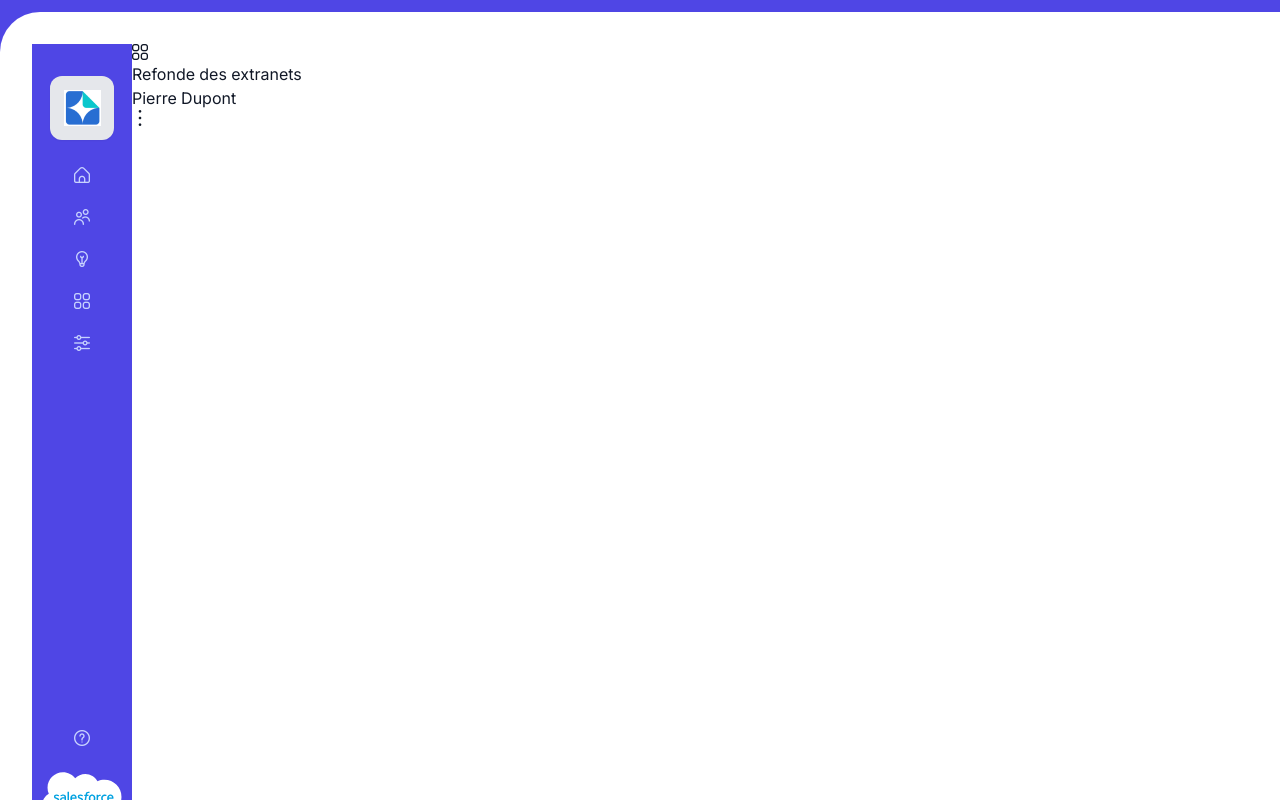
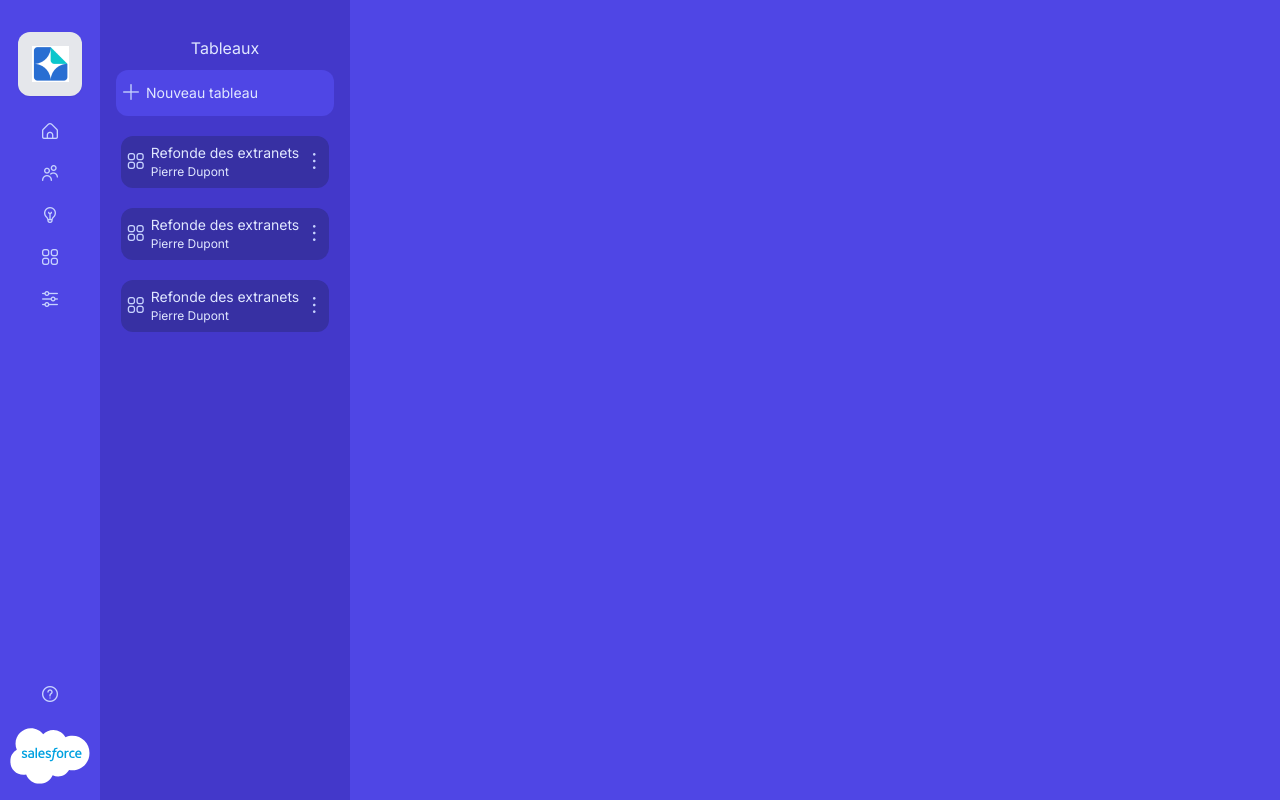
Before and after one commit to WildCodeSchool/2023-03-JS-TLSE-P3-Salesforce, a React (Vite) app in the folder frontend/: page / in a window 1280 px wide. Shown: the top 800 px of the page. Built offline with nearby package versions, Linux system fonts and the light colour scheme.

Commit message:
S03_F11_US01_navigation-navbar-navlink main navbar and sub navbar ok with style without props

```diff
--- /dev/null
+++ b/frontend/src/components/BoardSubNavBar/BoardComponentNavBar.jsx
@@ -0,0 +1,16 @@
+import "./BoardComponentNavBar.scss";
+
+export default function BoardSubNavBar() {
+  return (
+    <div className="globalBoardComponentNavBar">
+      <i className="fi fi-rr-apps" />
+      <div className="textBoardComponentNavBar">
+        <p className="titleBoardComponentNavBar">Refonde des extranets</p>
+        <p className="subtitleBoardComponentNavBar">Pierre Dupont</p>
+      </div>
+      <div>
+        <i className="fi fi-rr-menu-dots-vertical" />
+      </div>
+    </div>
+  );
+}
--- /dev/null
+++ b/frontend/src/components/BoardSubNavBar/BoardComponentNavBar.scss
@@ -0,0 +1,27 @@
+@use "../../styles/colors" as *;
+@use "../../styles/shadows" as *;
+@use "../../styles/typography" as *;
+
+.globalBoardComponentNavBar {
+  background-color: $indigo-800;
+  border-radius: 12px;
+  display: flex;
+  align-items: center;
+  padding: 7px 0px;
+  margin: 10px 0px;
+
+  i {
+    padding: 7px;
+    color: $indigo-200;
+    border-radius: 12px;
+  }
+
+  .titleBoardComponentNavBar {
+    color: $indigo-100;
+    @include text(sm);
+  }
+  .subtitleBoardComponentNavBar {
+    color: $indigo-100;
+    @include text(xs);
+  }
+}
--- a/frontend/src/components/BoardSubNavBar/BoardSubNavBar.jsx
+++ /dev/null
@@ -1,14 +0,0 @@
-export default function BoardSubNavBar() {
-  return (
-    <div className="globalBoardSubNavBar">
-      <i className="fi fi-rr-apps" />
-      <div>
-        <p>Refonde des extranets</p>
-        <p>Pierre Dupont</p>
-      </div>
-      <div>
-        <i className="fi fi-rr-menu-dots-vertical" />
-      </div>
-    </div>
-  );
-}
--- a/frontend/src/components/BoardSubNavBar/BoardSubNavBar.scss
+++ /dev/null
@@ -1,11 +0,0 @@
-.globalBoardSubNavBar {
-  background-color: var(--primary-600);
-  left: 100px;
-  height: 100vh;
-  width: 100px;
-  display: flex;
-  flex-direction: column;
-  align-items: center;
-  justify-content: space-between;
-  padding: 32px 0px 16px 0px;
-}
--- a/frontend/src/components/NavBar/NavBar.jsx
+++ b/frontend/src/components/NavBar/NavBar.jsx
@@ -1,5 +1,5 @@
 import "./NavBar.scss";
-import BoardSubNavBar from "../BoardSubNavBar/BoardSubNavBar";
+import BoardComponentNavBar from "../BoardSubNavBar/BoardComponentNavBar";
 
 export default function NavBar() {
   return (
@@ -34,7 +34,16 @@ export default function NavBar() {
         </div>
       </div>
       <div className="firstSubNavBar">
-        <BoardSubNavBar />
+        <p className="titleSubNavBar">Tableaux</p>
+        <div className="buttonForMoment">
+          <i className="fi fi-rr-plus" />
+          <div className="textBoardComponentNavBar">
+            <p className="titleBoardComponentNavBar">Nouveau tableau</p>
+          </div>
+        </div>
+        <BoardComponentNavBar />
+        <BoardComponentNavBar />
+        <BoardComponentNavBar />
       </div>
     </div>
   );
--- a/frontend/src/components/NavBar/NavBar.scss
+++ b/frontend/src/components/NavBar/NavBar.scss
@@ -1,8 +1,11 @@
 @use "../../styles/colors" as *;
 @use "../../styles/shadows" as *;
+@use "../../styles/typography" as *;
 
 .globalNavBar {
   display: flex;
+  height: 100vh;
+  width: 350px;
 
   .mainNavBar {
     background-color: var(--primary-600);
@@ -22,7 +25,7 @@
       width: 64px;
       height: 64px;
       @include shadow("xs");
-      background-color: $color-grey-200;
+      background-color: $grey-200;
       border-radius: 12px;
       margin-bottom: 15px;
     }
@@ -50,4 +53,40 @@
       }
     }
   }
+  .firstSubNavBar {
+    display: none;
+    background-color: var(--primary-700);
+    left: 100px;
+    height: 100vh;
+    width: 250px;
+    display: flex;
+    flex-direction: column;
+    align-items: center;
+    padding: 36px 16px;
+    .titleSubNavBar {
+      color: $indigo-100;
+      @include text(md);
+    }
+    .buttonForMoment {
+      background-color: var(--primary-600);
+      border-radius: 12px;
+      display: flex;
+      align-items: center;
+      padding: 7px 0px;
+      margin: 10px 0px;
+      color: $indigo-100;
+      width: 100%;
+
+      i {
+        padding: 7px;
+        color: $indigo-200;
+        border-radius: 12px;
+      }
+      .textBoardComponentNavBar {
+        .titleBoardComponentNavBar {
+          @include text(sm);
+        }
+      }
+    }
+  }
 }
--- a/frontend/src/pages/Home.jsx
+++ b/frontend/src/pages/Home.jsx
@@ -2,8 +2,11 @@ import NavBar from "../components/NavBar/NavBar";
 
 export default function Home() {
   return (
-    <main>
+    <>
       <NavBar />
-    </main>
+      <main>
+        <h1>Home</h1>
+      </main>
+    </>
   );
 }
--- a/frontend/src/styles/_base.scss
+++ b/frontend/src/styles/_base.scss
@@ -1,11 +1,12 @@
 @use "./colors" as *;
 @use "./typography" as *;
+// @use "./button" as *;
 
 html,
 body {
   font-feature-settings: "tnum" on, "lnum" on;
   font-family: $font-family;
-  color: $color-grey-900;
+  color: $grey-900;
 }
 
 body {
@@ -15,7 +16,7 @@ body {
 main {
   min-height: 100vh;
   min-height: 100dvh;
-  background-color: $color-white;
+  background-color: $white;
   padding: 2rem 1rem;
 }
 
--- a/frontend/src/styles/_colors.scss
+++ b/frontend/src/styles/_colors.scss
@@ -1,58 +1,84 @@
+// LIST
+$themeColors: (
+  "primary",
+  "grey",
+  "error",
+  "warning",
+  "success",
+  "amber",
+  "blue",
+  "cyan",
+  "emerald",
+  "fuchsia",
+  "green",
+  "indigo",
+  "lime",
+  "orange",
+  "pink",
+  "purple",
+  "red",
+  "rose",
+  "sky",
+  "teal",
+  "violet",
+  "yellow"
+);
+
 // BASE
 
-$color-white: #fff;
+$white: #fff;
 
 // GREY
-$color-grey-50: #f9fafb;
-$color-grey-100: #f3f4f6;
-$color-grey-200: #e5e7eb;
-$color-grey-300: #d1d5db;
-$color-grey-400: #9ca3af;
-$color-grey-500: #6b7280;
-$color-grey-600: #4b5563;
-$color-grey-700: #374151;
-$color-grey-800: #1f2937;
-$color-grey-900: #111827;
-$color-grey-950: #030712;
+$grey-50: #f9fafb;
+$grey-100: #f3f4f6;
+$grey-200: #e5e7eb;
+$grey-300: #d1d5db;
+$grey-400: #9ca3af;
+$grey-500: #6b7280;
+$grey-600: #4b5563;
+$grey-700: #374151;
+$grey-800: #1f2937;
+$grey-900: #111827;
+$grey-950: #030712;
 
 // ERROR - RED
-$color-error-50: #fef2f2;
-$color-error-100: #fee2e2;
-$color-error-200: #fecaca;
-$color-error-300: #fca5a5;
-$color-error-400: #f87171;
-$color-error-500: #ef4444;
-$color-error-600: #dc2626;
-$color-error-700: #b91c1c;
-$color-error-800: #991b1b;
-$color-error-900: #7f1d1d;
-$color-error-950: #450a0a;
+$error-50: #fef2f2;
+$error-100: #fee2e2;
+$error-200: #fecaca;
+$error-300: #fca5a5;
+$error-400: #f87171;
+$error-500: #ef4444;
+$error-600: #dc2626;
+$error-700: #b91c1c;
+$error-800: #991b1b;
+$error-900: #7f1d1d;
+$error-950: #450a0a;
 
 // SUCCESS - GREEN
-$color-success-50: #f0fdf4;
-$color-success-100: #dcfce7;
-$color-success-200: #bbf7d0;
-$color-success-300: #86efac;
-$color-success-400: #4ade80;
-$color-success-500: #22c55e;
-$color-success-600: #16a34a;
-$color-success-700: #15803d;
-$color-success-800: #166534;
-$color-success-900: #14532d;
-$color-success-950: #052e16;
+$success-50: #f0fdf4;
+$success-100: #dcfce7;
+$success-200: #bbf7d0;
+$success-300: #86efac;
+$success-400: #4ade80;
+$success-500: #22c55e;
+$success-600: #16a34a;
+$success-700: #15803d;
+$success-800: #166534;
+$success-900: #14532d;
+$success-950: #052e16;
 
 // WARNING - YELLOW
-$color-warning-50: #fffbeb;
-$color-warning-100: #fef3c7;
-$color-warning-200: #fde68a;
-$color-warning-300: #fcd34d;
-$color-warning-400: #fbbf24;
-$color-warning-500: #f59e0b;
-$color-warning-600: #d97706;
-$color-warning-700: #b45309;
-$color-warning-800: #92400e;
-$color-warning-900: #78350f;
-$color-warning-950: #451a03;
+$warning-50: #fffbeb;
+$warning-100: #fef3c7;
+$warning-200: #fde68a;
+$warning-300: #fcd34d;
+$warning-400: #fbbf24;
+$warning-500: #f59e0b;
+$warning-600: #d97706;
+$warning-700: #b45309;
+$warning-800: #92400e;
+$warning-900: #78350f;
+$warning-950: #451a03;
 
 // ROSE
 $rose-50: #fff1f2;
--- a/frontend/src/styles/_shadows.scss
+++ b/frontend/src/styles/_shadows.scss
@@ -2,23 +2,23 @@
 
 @mixin shadow($size: "md") {
   @if ($size == "xs") {
-    box-shadow: 0px 1px 2px rgba($color-grey-950, 0.05);
+    box-shadow: 0px 1px 2px rgba($grey-950, 0.05);
   } @else if ($size == "sm") {
-    box-shadow: 0px 1px 3px rgba($color-grey-950, 0.1),
-      0px 1px 2px rgba($color-grey-950, 0.06);
+    box-shadow: 0px 1px 3px rgba($grey-950, 0.1),
+      0px 1px 2px rgba($grey-950, 0.06);
   } @else if ($size == "md") {
-    box-shadow: 0px 4px 8px -2px rgba($color-grey-950, 0.1),
-      0px 2px 4px -2px rgba($color-grey-950, 0.06);
+    box-shadow: 0px 4px 8px -2px rgba($grey-950, 0.1),
+      0px 2px 4px -2px rgba($grey-950, 0.06);
   } @else if ($size == "lg") {
-    box-shadow: 0px 12px 16px -4px rgba($color-grey-950, 0.08),
-      0px 4px 6px -2px rgba($color-grey-950, 0.03);
+    box-shadow: 0px 12px 16px -4px rgba($grey-950, 0.08),
+      0px 4px 6px -2px rgba($grey-950, 0.03);
   } @else if ($size == "xl") {
-    box-shadow: 0px 20px 24px -4px rgba($color-grey-950, 0.08),
-      0px 8px 8px -4px rgba($color-grey-950, 0.03);
+    box-shadow: 0px 20px 24px -4px rgba($grey-950, 0.08),
+      0px 8px 8px -4px rgba($grey-950, 0.03);
   } @else if ($size == "2xl") {
-    box-shadow: 0px 24px 48px -12px rgba($color-grey-950, 0.18);
+    box-shadow: 0px 24px 48px -12px rgba($grey-950, 0.18);
   } @else if ($size == "3xl") {
-    box-shadow: 0px 32px 64px -12px rgba($color-grey-950, 0.14);
+    box-shadow: 0px 32px 64px -12px rgba($grey-950, 0.14);
   } @else {
     @error "Invalid shadow size: #{$size}";
   }
```
